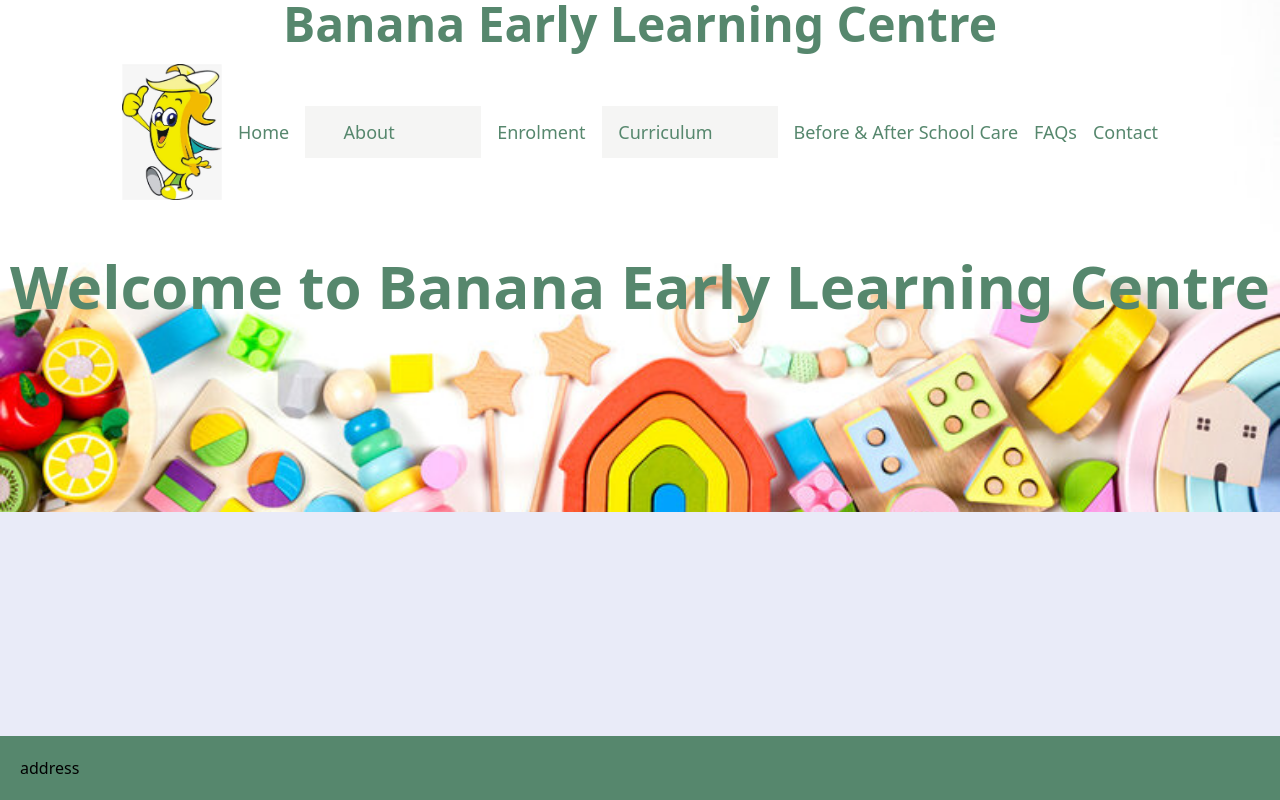
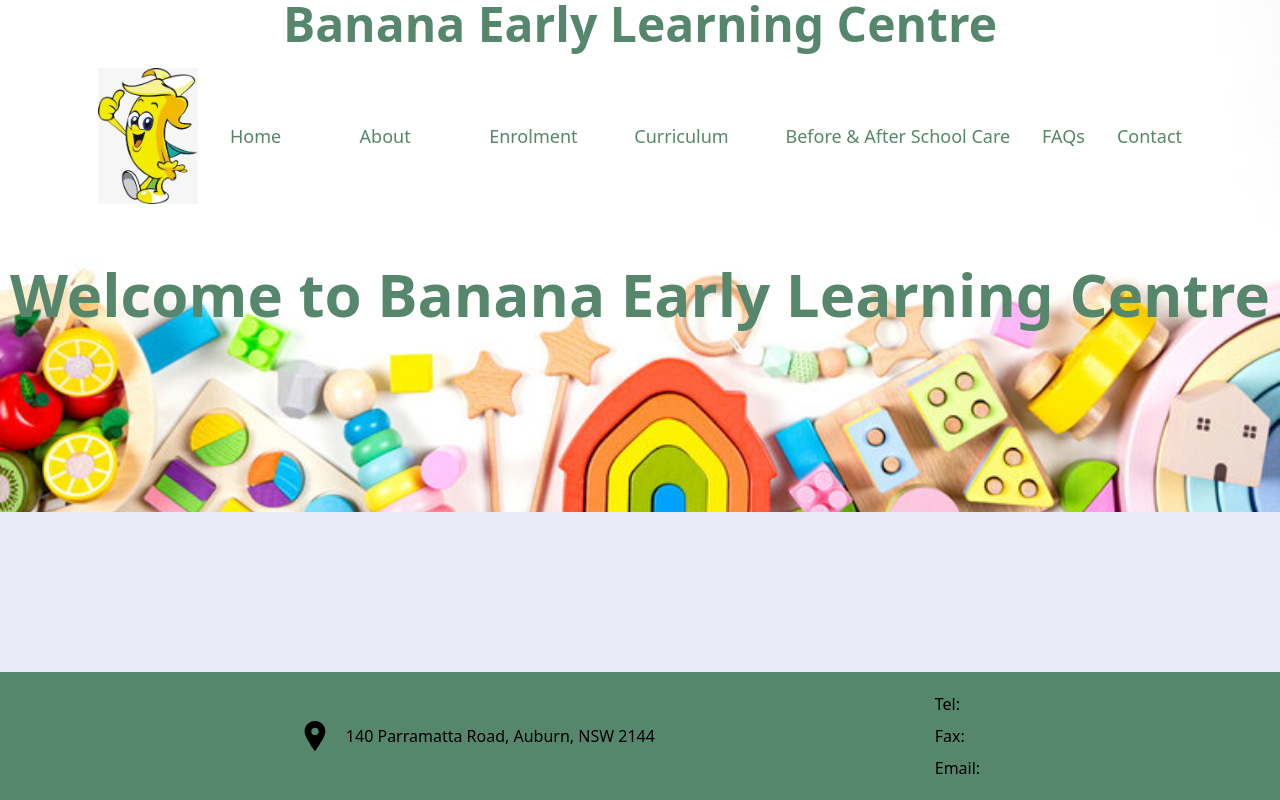
Before and after one commit to SV3N77/bananaelc, a Next.js app: page / in a window 1280 px wide. Built offline with nearby package versions, Linux system fonts and the light colour scheme.

Commit message:
update the navbar

```diff
--- a/components/Footer.tsx
+++ b/components/Footer.tsx
@@ -1,8 +1,23 @@
+import Image from "next/image";
 function Footer() {
   return (
-    <footer className="flex gap-4 p-5 bg-viridian">
-      <div className="">address</div>
-      <div></div>
+    <footer className="p-5 bg-viridian">
+      <div className="container mx-auto flex justify-evenly">
+        <div className="flex gap-4 items-center">
+          <Image
+            src="/images/location_icon.svg"
+            width={30}
+            height={30}
+            alt="locationicon"
+          />
+          <div className="">140 Parramatta Road, Auburn, NSW 2144</div>
+        </div>
+        <div className="flex flex-col gap-2">
+          <div>Tel: </div>
+          <div>Fax:</div>
+          <div>Email:</div>
+        </div>
+      </div>
     </footer>
   );
 }
--- a/components/Header.tsx
+++ b/components/Header.tsx
@@ -4,11 +4,11 @@ import Image from "next/image";
 function Header() {
   return (
     <header className="text-viridian">
-      <div className="bg-cover bg-center h-128 bg-[url('/images/childcare_banner.jpg')] flex flex-col gap-4">
+      <div className="bg-cover bg-center h-128 bg-[url('/images/childcare_banner.jpg')] flex flex-col gap-5">
         <div className="text-center text-5xl font-bold text-viridian">
           Banana Early Learning Centre
         </div>
-        <nav className="container mx-auto flex flex-col items-center justify-center gap-4 text-lg md:flex-row">
+        <nav className="container mx-auto flex flex-col items-center justify-center gap-8 text-lg md:flex-row">
           <Image
             src="/images/Banana.jpg"
             width={100}
@@ -48,17 +48,12 @@ type dropdownProps = {
 
 function Dropdown({ dropName, dropMenu }: dropdownProps) {
   return (
-    <div className="relative group/bouton ">
-      <button className="bg-stone-100 py-3 pr-12 min-w-44 relative ">
-        {dropName}
-      </button>
-      <div className="absolute bg-white top-full  origine-top opacity-0 hidden flex-col group-hover/bouton:flex group-hover/bouton:opacity-100 transition-all">
+    <div id="bouton" className="relative group/bouton">
+      <button className="py-3 relative min-w-36">{dropName}</button>
+      <div className="absolute opacity-0 min-w-36 hidden flex-col group-hover/bouton:flex group-hover/bouton:opacity-100 transition-all">
         {dropMenu.map((menu) => (
-          <div
-            key={menu}
-            className="relative flex justify-between items-center  py-6 border-b border-stone-200 px-10"
-          >
-            <div className="flex h-full items-center gap-3">
+          <div key={menu} className="relative flex justify-center">
+            <div className="flex items-center gap-3">
               <div className="mb-0 block flex-col">
                 <Link href="/">{menu}</Link>
               </div>
```
Also changed, not shown: public/images/location_icon.svg (added).
